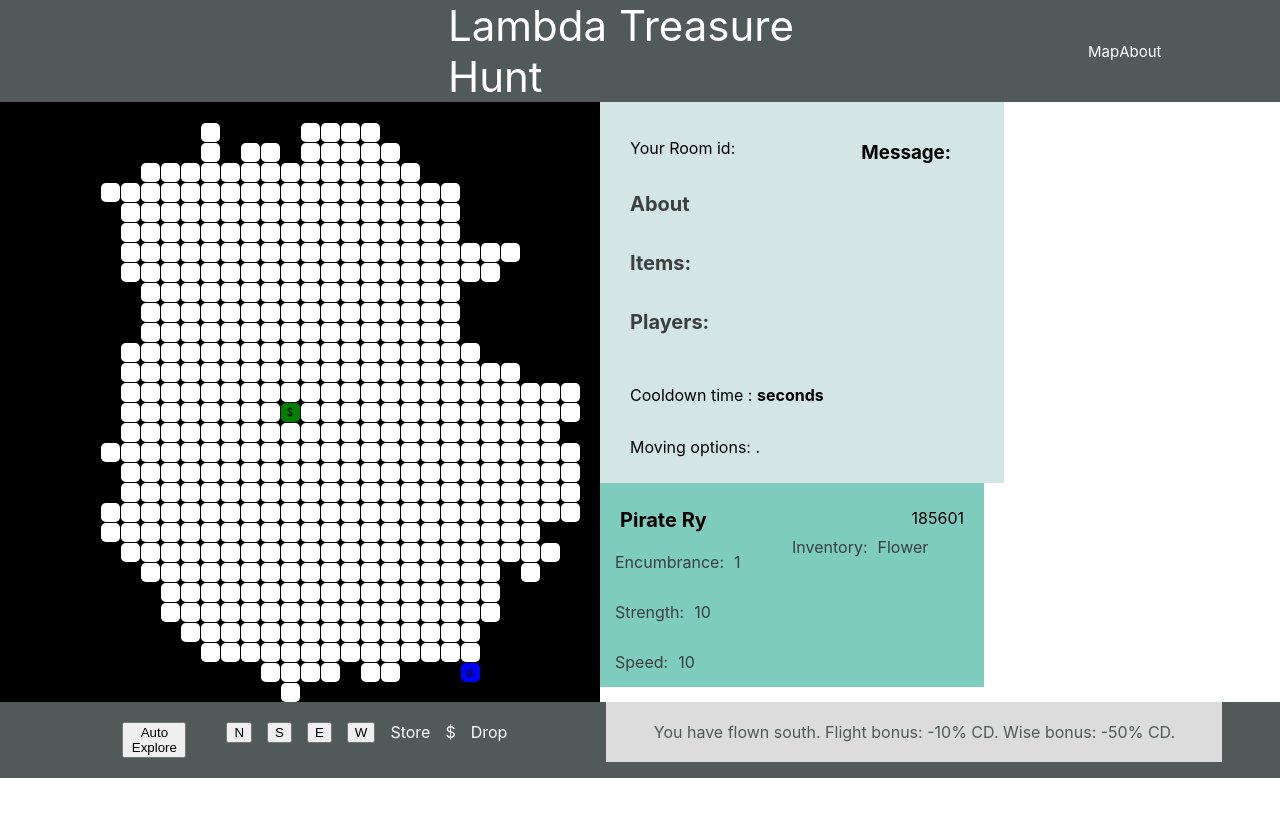
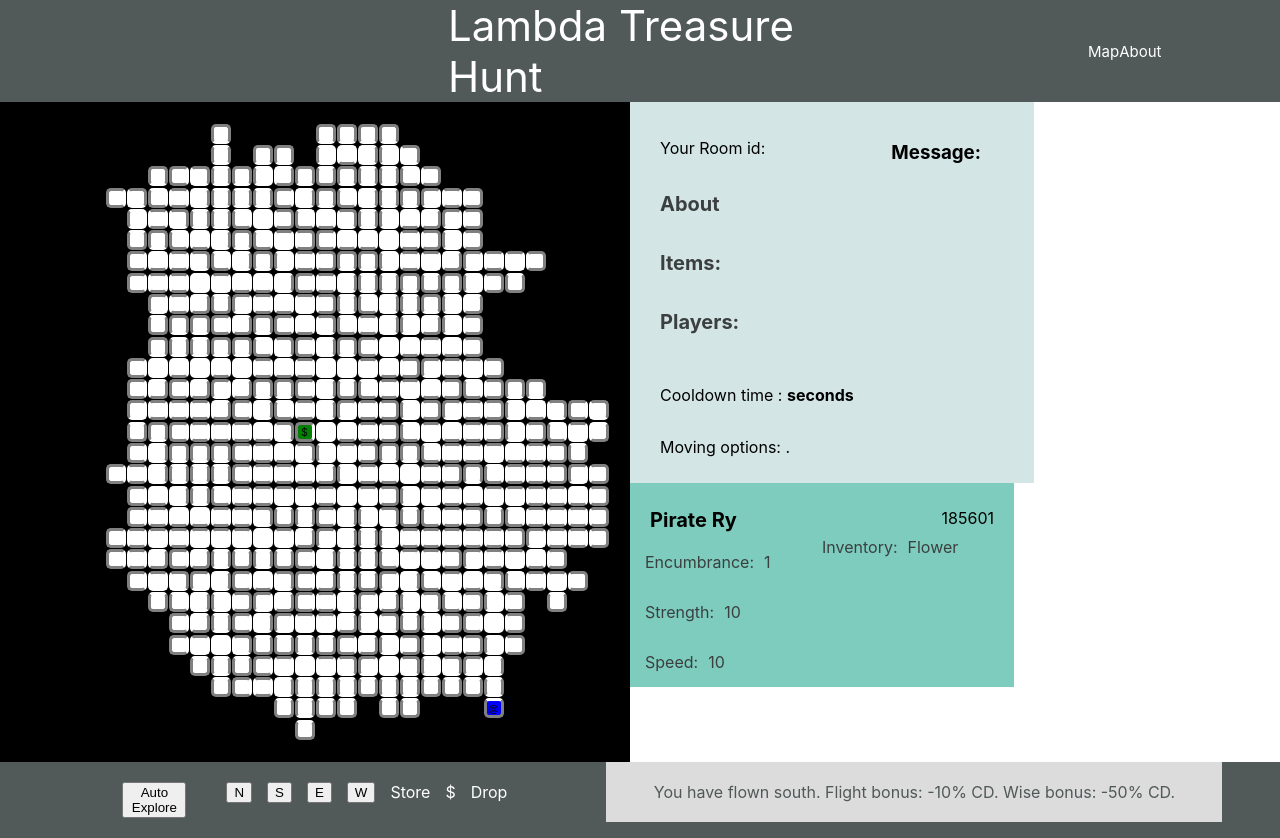
Before and after one commit to cs-buildweek2/FE, a React (Create React App) app in the folder frontend/my-app/: page / in a window 1280 px wide. Before the commit the page ends 800 px from the top, so only its background shows below. Built offline with nearby package versions, Linux system fonts and the light colour scheme; no server answers.

Commit message:
walls added to map. map resize bug fixed

```diff
--- a/frontend/my-app/src/components/GameMap.js
+++ b/frontend/my-app/src/components/GameMap.js
@@ -17,8 +17,8 @@ const MapContainer = styled.div`
   display: flex;
   flex-direction: row;
   flex-wrap: wrap;
-  width: 600px;
-  height: 600px;
+  width: 630px;
+  height: 660px;
   background-color: black;
 `;
 
@@ -39,7 +39,7 @@ class GameMap extends Component {
     return (
       <MapContainer>
         {gameMap.map((room, index) => (
-          <Room index={index} displayState={getRoomDisplayState(gameMap, index, getAdjacentRooms(gameMap,index))} currentRoomMapIndex={currentRoomMapIndex} validMoveLabels={validMoveLabels} />
+          <Room room={room} index={index} displayState={getRoomDisplayState(gameMap, index, getAdjacentRooms(gameMap, index))} currentRoomMapIndex={currentRoomMapIndex} validMoveLabels={validMoveLabels} />
         ))}
       </MapContainer>
     );
--- a/frontend/my-app/src/components/Room.js
+++ b/frontend/my-app/src/components/Room.js
@@ -1,17 +1,49 @@
 import React, { Component } from 'react';
 import styled from 'styled-components';
-import { getRoomDisplayState, getAdjacentRooms , convertIndextoXY} from '../gameFunctions/';
+import { getRoomWalls} from '../gameFunctions/';
+
+//add 3px to border
+//means add 1.5 px to margin[0]
+//means reduce height by 3
+///18, .5, 2
+///
+///21 = 1+1(m)+3+3(b)+__base__
 
 const RoomCell = styled.div`
   display: flex;
-  width: 19px;
-  height: 19px;
+  width: 14px;
+  height: 14px;
   color: black;
   font-size: 10px;
   overflow: visible;
   justify-content: center;
   align-items: center;
-  margin: 0.5px
+  margin: .5px .5px
+
+  border-top: ${({roomWalls, color}) =>
+    color==='black' && '3px solid black' ||
+    roomWalls.indexOf('n') != -1 && '3px solid grey' ||
+    '3px solid white'
+  };
+
+  border-bottom: ${({roomWalls, color}) =>
+    color==='black' && '3px solid black' ||
+    roomWalls.indexOf('s') != -1 && '3px solid grey' ||
+    '3px solid white'
+  };
+
+  border-right: ${({roomWalls, color}) =>
+    color==='black' && '3px solid black' ||
+    roomWalls.indexOf('e') != -1 && '3px solid grey' ||
+    '3px solid white'
+  };
+
+  border-left: ${({roomWalls, color}) =>
+    color==='black' && '3px solid black' ||
+    roomWalls.indexOf('w') != -1 && '3px solid grey' ||
+    '3px solid white'
+  };
+
 
   border-radius: ${({color}) =>
     color === 'black' && '0%' ||
@@ -30,8 +62,16 @@ const RoomCell = styled.div`
 
 class Room extends Component {
   render() {
-    let {displayState, currentRoomMapIndex, index, validMoveLabels} = this.props
+    let {displayState, currentRoomMapIndex, index, validMoveLabels, room} = this.props
     let displayValue = ' ';
+    let roomWalls = [];
+    if(displayState!=='black'){
+      roomWalls = getRoomWalls(room)
+      console.log('*')
+      console.log(roomWalls.indexOf('n') === -1)
+    }else{
+      roomWalls = []
+    }
     if(displayState==='white'){
       displayValue = ' '; //previously 'x'
     }else if(displayState==='grey'){
@@ -50,9 +90,11 @@ class Room extends Component {
     if(currentRoomMapIndex === index){
       isCurrentRoom = true;
     }
-    //let {x,y} = convertIndextoXY(index)
+
+    //displayValue = index
+
     return (
-      <RoomCell color={displayState} isCurrentRoom={isCurrentRoom} >{displayValue}</RoomCell>
+      <RoomCell color={displayState} isCurrentRoom={isCurrentRoom} roomWalls={roomWalls} >{displayValue}</RoomCell>
     );
   }
 }
--- a/frontend/my-app/src/gameFunctions/index.js
+++ b/frontend/my-app/src/gameFunctions/index.js
@@ -105,6 +105,28 @@ export function validAdjacentRooms(gameMap, index){
     movementOptions[convertXYtoArrayIndex(x,y)] = exits[i]
   }
   return movementOptions
+}
+
+//needs currentRoom.exits
+export function getRoomWalls(room){
+  let directions = ['n','s','e','w']
+  let walls = []
+  for(let d = 0; d < 4; d++){
+    /*
+    let exits = []
+    for (var exitKey in room.exits){
+      exits.push(exitKey)
+    }
+    console.log(exits)
+    */
+    if(room.exits.indexOf(directions[d]) === -1){
+      //console.log('adding border wall')
+      //console.log('directions[d]: ' + directions[d])
+      walls.push(directions[d])
+    }
+  }
+  console.log(walls)
+  return walls
 }
 
 export function getRoomDisplayState(gameMap, index, nesw){
```
